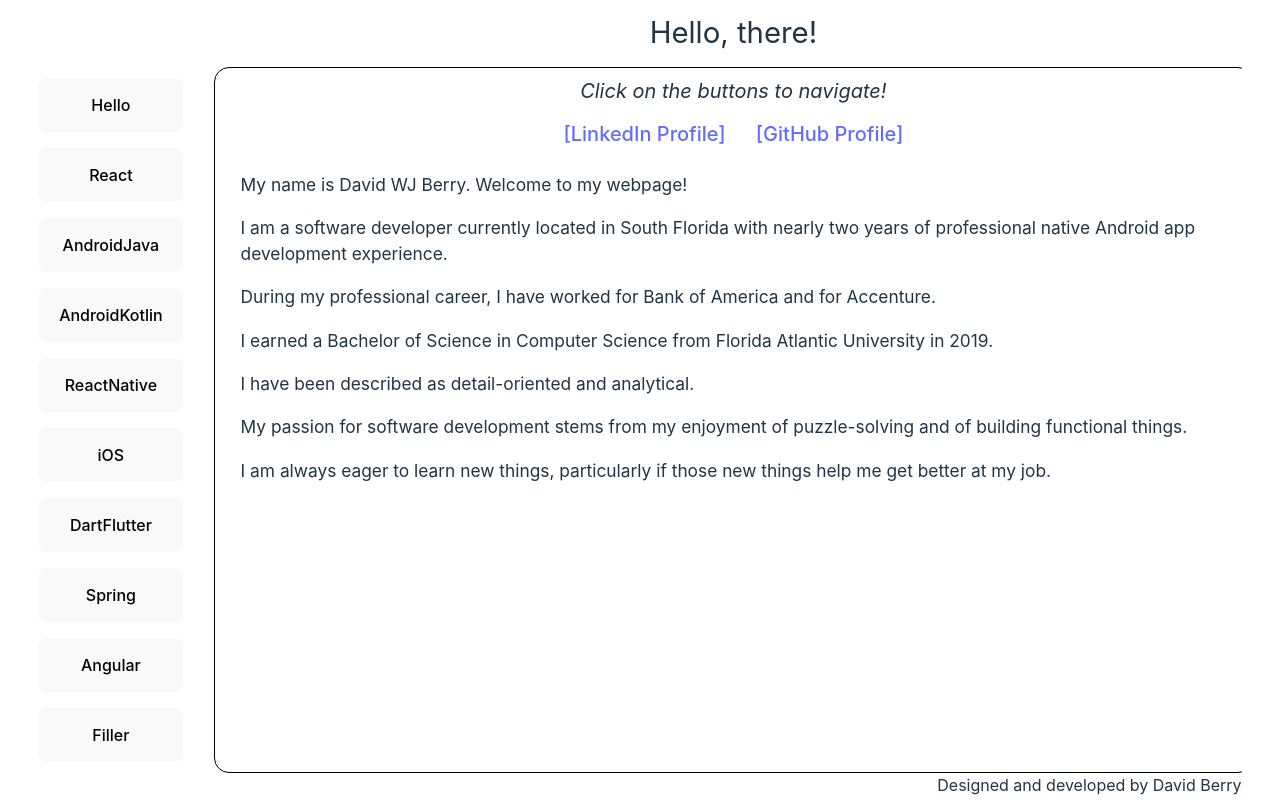
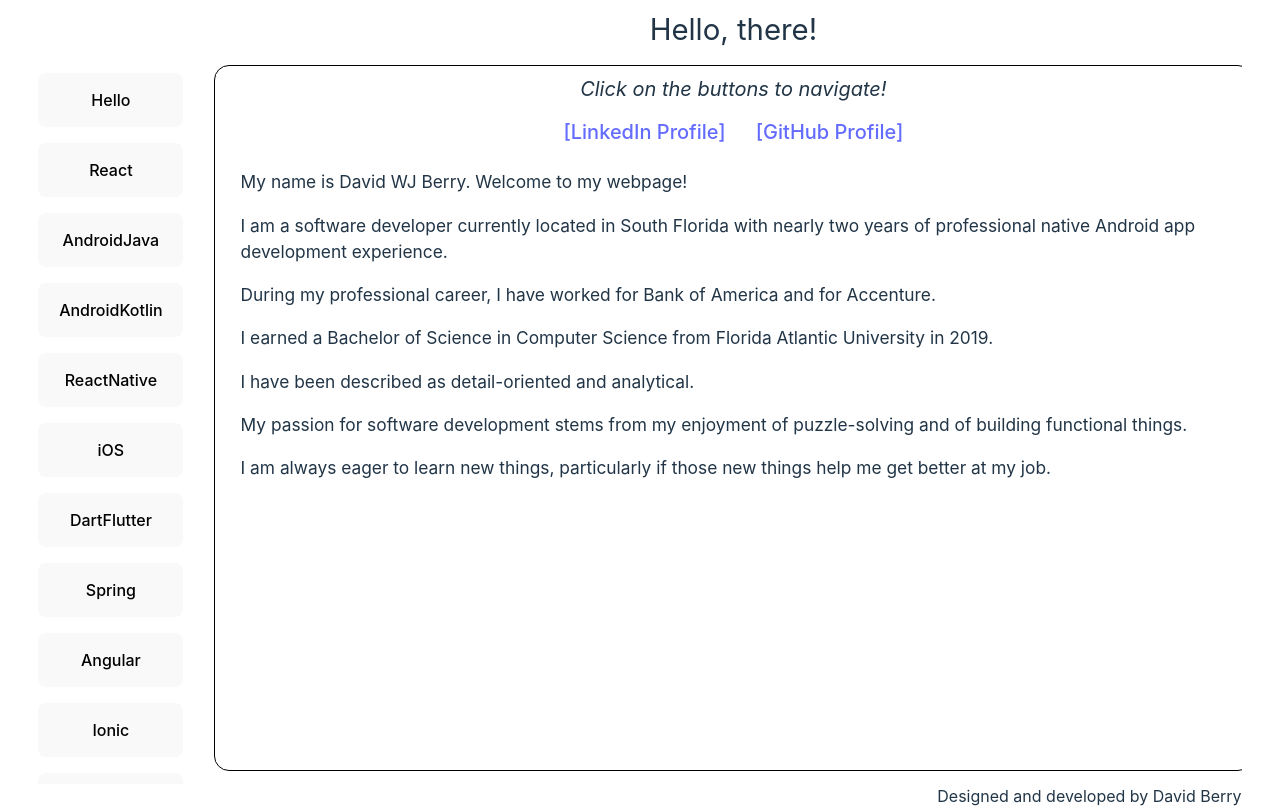
Before and after one commit to DBerry07/DBerry07.github.io, a React (Vite) app: page / in a window 1280 px wide. Built offline with nearby package versions, Linux system fonts and the light colour scheme.

Commit message:
Update tabs.js

```diff
--- a/src/data/constants/tabs.js
+++ b/src/data/constants/tabs.js
@@ -12,6 +12,8 @@ export const tabs = {
   DartFlutter: "DartFlutter",
   Spring: "Spring",
   Angular: "Angular",
+  Ionic: "Ionic",
+  Xamarin: "Xamarin",
 
   Filler: "Filler",
 };
```
